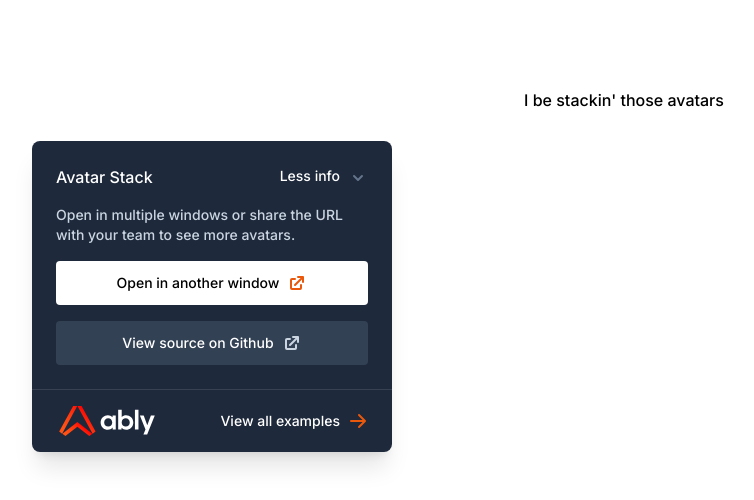
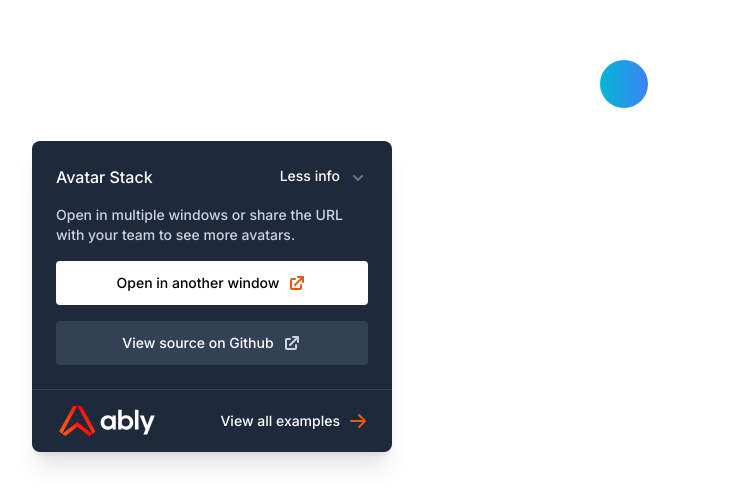
Before and after one commit to ably-labs/realtime-examples, a React (Vite) app: page /avatar-stack in a window 1280 px wide. Shown: the part 300-800 px from the top of the page, without its empty margins (16-770 px from the left). Built offline with nearby package versions, Linux system fonts and the light colour scheme.

Commit message:
feat: Single user Avatar stack

```diff
--- a/src/components/AvatarStack.tsx
+++ b/src/components/AvatarStack.tsx
@@ -1,5 +1,22 @@
-import React from 'react';
+import { useState } from 'react'
 
-const AvatarStack = () => <h1>I be stackin' those avatars</h1>;
-
-export default AvatarStack;
+const AvatarStack = () => {
+  const [hovered, setHovered] = useState(false)
+  return (
+    <div className="flex flex-col">
+      <div
+        className="bg-gradient-to-r from-cyan-500 to-blue-500
+				h-12 w-12 rounded-full mb-8
+				hover:w-14 hover:h-14 hover:border-2  hover:bg-blue-900"
+        onMouseEnter={() => setHovered(!hovered)}
+        onMouseLeave={() => setHovered(!hovered)}
+      ></div>
+      {hovered ? (
+        <p className="h-8 w-14 bg-black rounded-lg text-white text-center py-1">
+          You
+        </p>
+      ) : null}
+    </div>
+  )
+}
+export default AvatarStack
```
